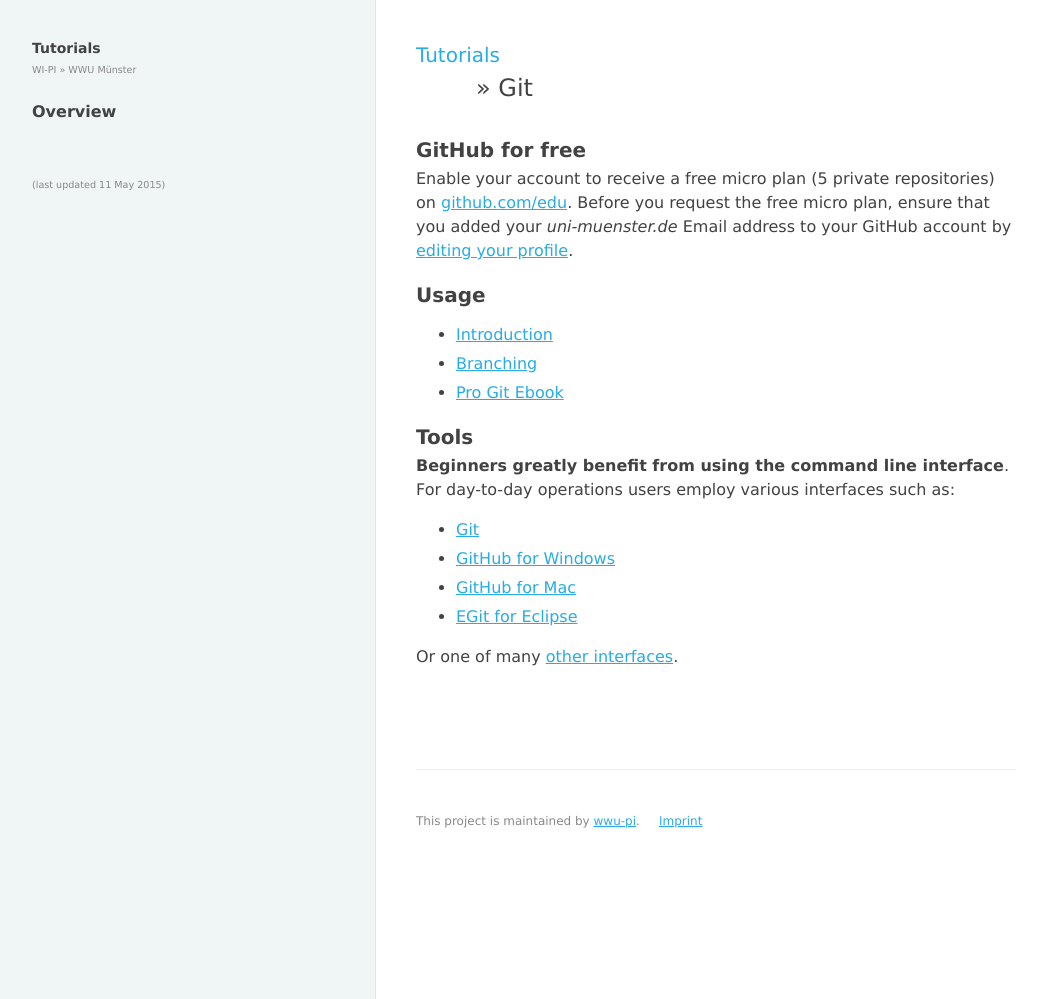
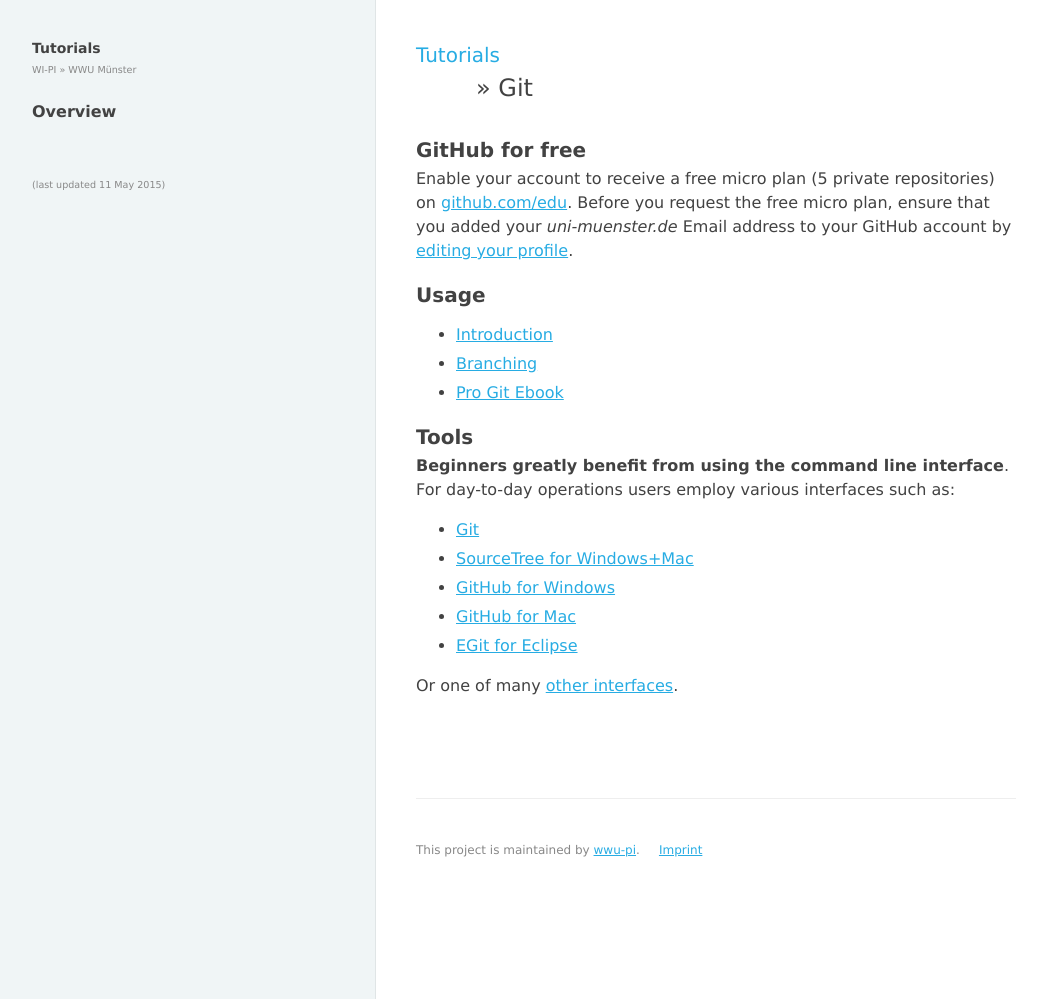
Before and after one commit to wwu-pi/tutorials, a Jekyll site: the page built from lectures/general/git.md, in a window 1280 px wide and 999 px high. Shown: the whole window, without its empty margins (8-1055 px from the left). Built offline with Jekyll 4.4.1, drawn with Linux system fonts in a browser that asks for light colours.

Commit message:
Add SourceTree as git client

```diff
--- a/lectures/general/git.md
+++ b/lectures/general/git.md
@@ -20,6 +20,7 @@
 For day-to-day operations users employ various interfaces such as:
 
 * [Git](http://git-scm.com/)
+* [SourceTree for Windows+Mac](http://www.sourcetreeapp.com/)
 * [GitHub for Windows](http://windows.github.com/)
 * [GitHub for Mac](http://mac.github.com/)
 * [EGit for Eclipse](http://eclipse.github.com/)
```
